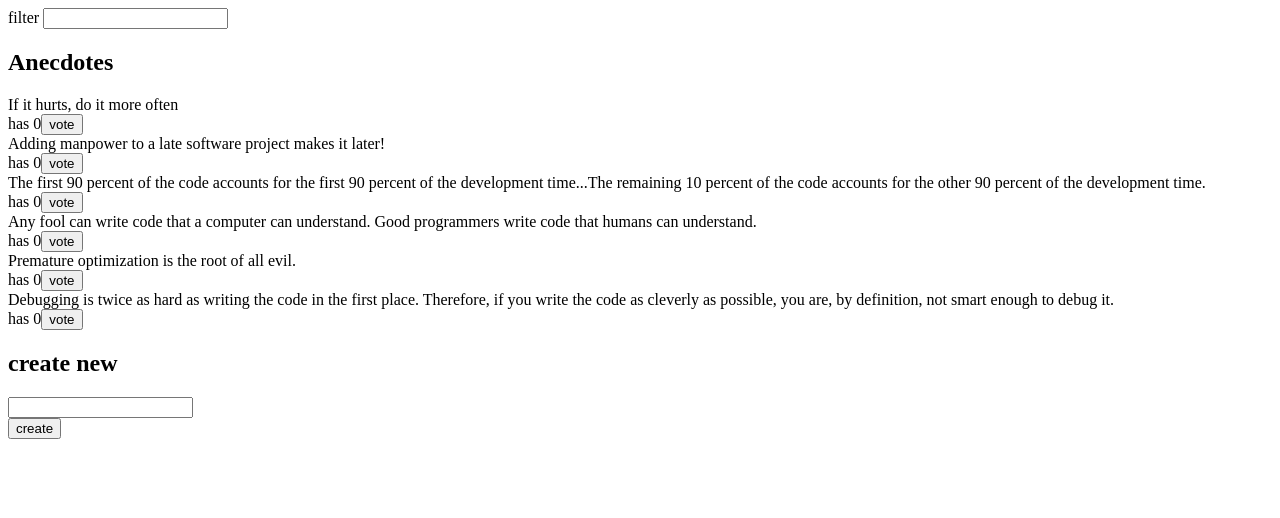
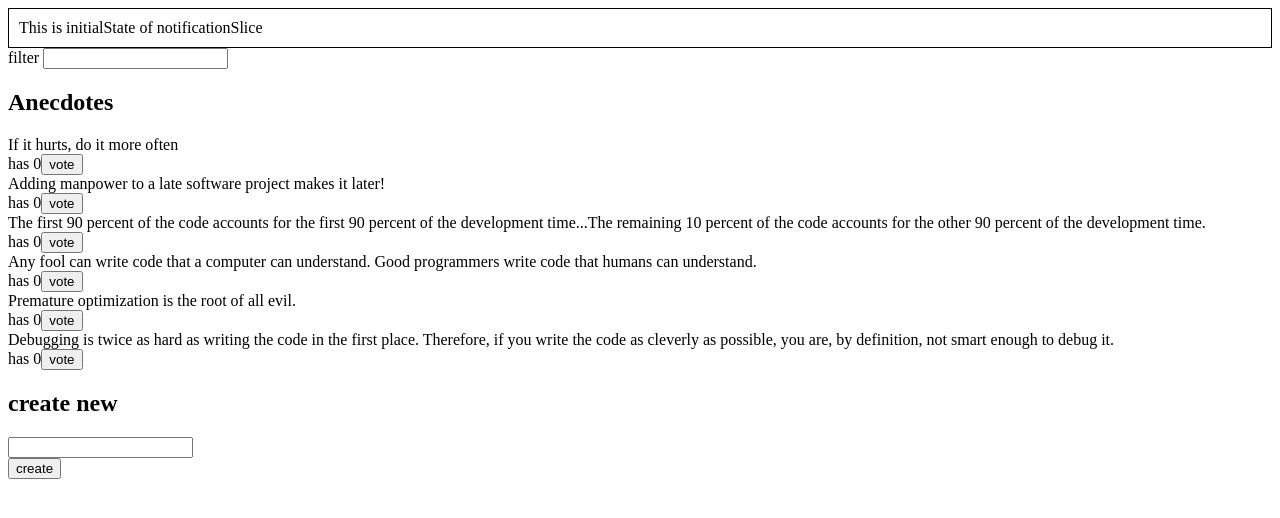
Before and after one commit to Iltsukka/fullstack-week6, a React (Vite) app in the folder redux-anecdotes/: page / in a window 1280 px wide. Shown: the top 518 px of the page. Built offline with nearby package versions, Linux system fonts and the light colour scheme.

Commit message:
exercise 6.12

```diff
--- a/redux-anecdotes/src/App.jsx
+++ b/redux-anecdotes/src/App.jsx
@@ -2,11 +2,13 @@
 import AnecdoteForm from './components/AnecdoteForm'
 import AnecdoteList from './components/AnecdoteList'
 import Filter from './components/Filter'
+import Notification from './components/Notification'
 
 const App = () => {
 
   return (
     <div>
+      <Notification />
       <Filter />
       <AnecdoteList />
       <AnecdoteForm />
--- a/redux-anecdotes/src/components/AnecdoteList.jsx
+++ b/redux-anecdotes/src/components/AnecdoteList.jsx
@@ -18,6 +18,7 @@ const AnecdoteList = () => {
       const vote = (id) => {
         console.log('vote', id)
         dispatch(handleVotes(id))
+
       }
 
       const sortedAnecdotes = [...anecdotes].sort(compareByVotes)
--- a/redux-anecdotes/src/components/Notification.js
+++ b/redux-anecdotes/src/components/Notification.jsx
@@ -1,4 +1,6 @@
+import { useSelector } from "react-redux"
 const Notification = () => {
+  const notification = useSelector(state => state.notification)
   const style = {
     border: 'solid',
     padding: 10,
@@ -6,7 +8,7 @@ const Notification = () => {
   }
   return (
     <div style={style}>
-      render here notification...
+      {notification}
     </div>
   )
 }
--- /dev/null
+++ b/redux-anecdotes/src/reducers/notificationReducer.js
@@ -0,0 +1,17 @@
+import { createSlice } from "@reduxjs/toolkit";
+
+
+const notificationSlice = createSlice({
+    name: 'notification',
+    initialState: 'This is initialState of notificationSlice',
+    reducers: {
+        setNotification(state, action) {
+            const message = action.payload
+            console.log(action)
+            return message
+        }
+    }
+})
+
+export const {setNotification} = notificationSlice.actions
+export default notificationSlice.reducer
--- a/redux-anecdotes/src/store.js
+++ b/redux-anecdotes/src/store.js
@@ -1,11 +1,13 @@
 import { configureStore } from "@reduxjs/toolkit"
 import anecdoteReducer from "./reducers/anecdoteReducer"
 import filterReducer from "./reducers/filterReducer"
+import notificationReducer from "./reducers/notificationReducer"
 
 const store = configureStore({
     reducer: {
         anecdotes: anecdoteReducer,
-        filter: filterReducer
+        filter: filterReducer,
+        notification: notificationReducer
     }
 })
 
```
